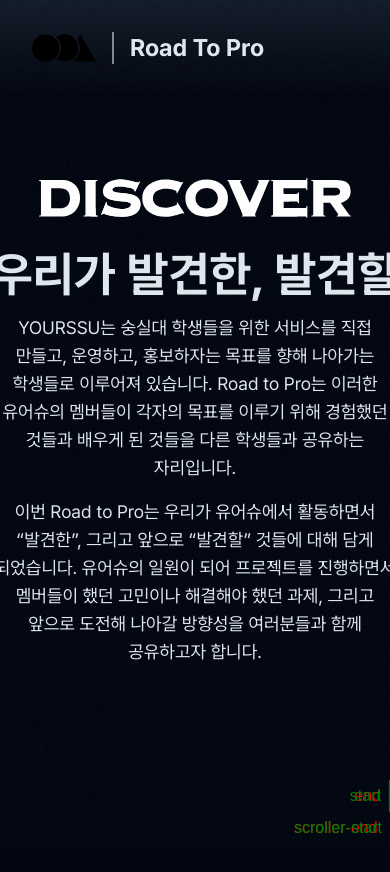
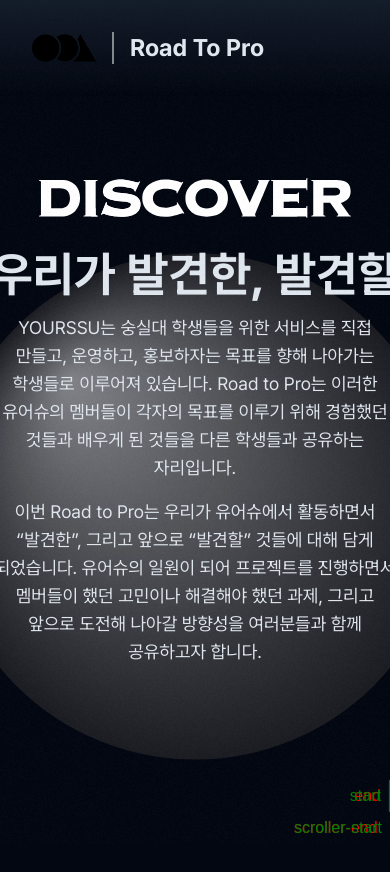
Before and after one commit to yourssu/road-to-pro-discover, a React (Vite) app: page / in a window 390 px wide. Shown: the top 872 px of the page. Built offline with nearby package versions, Linux system fonts and the light colour scheme.

Commit message:
feat: circle background with basic animation

```diff
--- a/src/components/CircleBackground.tsx
+++ b/src/components/CircleBackground.tsx
@@ -1,15 +1,35 @@
 "use client";
 
+import { cn } from "@/lib/utils";
 import { useGSAP } from "@gsap/react";
 import gsap from "gsap";
-import { useRef } from "react";
+import { useLayoutEffect, useRef, useState } from "react";
 
 export default function CircleBackground({
   containerAnimation,
 }: {
   containerAnimation?: GSAPTween;
 }) {
+  const [deviceOrientation, setDeviceOrientation] = useState<
+    "horizontal" | "vertical"
+  >("horizontal");
+  const mouseAnim = useRef<{
+    x: gsap.QuickToFunc;
+    y: gsap.QuickToFunc;
+  }>(null);
+  const mousePosPercent = useRef<{ x: number; y: number }>(null);
   const ref = useRef<HTMLDivElement>(null);
+  useLayoutEffect(() => {
+    const updateOrientation = () => {
+      const ratio = window.innerWidth / window.innerHeight;
+      if (ratio > 1) setDeviceOrientation("horizontal");
+      else setDeviceOrientation("vertical");
+    };
+    updateOrientation();
+    window.addEventListener("resize", updateOrientation);
+  }, []);
+
+  // Scroll animation
   useGSAP(
     () => {
       if (containerAnimation) {
@@ -25,10 +45,90 @@
     },
     { scope: ref, dependencies: [containerAnimation] },
   );
+  // Cursor animation
+  useGSAP(() => {
+    if (!mouseAnim.current) {
+      const xTo = gsap.quickTo(ref.current, "x", {
+        duration: 0.6,
+        ease: "power2",
+      });
+
+      const yTo = gsap.quickTo(ref.current, "y", {
+        duration: 0.6,
+        ease: "power2",
+      });
+
+      mouseAnim.current = { x: xTo, y: yTo };
+    }
+
+    return gsap.to("#circle_gradient", {
+      duration: 0.018,
+      ease: "power2",
+      repeat: -1,
+      onRepeat: () => {
+        if (mousePosPercent.current) {
+          console.log(mousePosPercent.current);
+          gsap.set("#circle_gradient", {
+            attr: {
+              fx: Math.min(
+                Math.max((mousePosPercent.current.x + 1) / 2, 0.25),
+                0.75,
+              ),
+              fy: Math.min(
+                Math.max((mousePosPercent.current.y + 1) / 2, 0.25),
+                0.75,
+              ),
+            },
+            ease: "power2.out",
+          });
+        }
+      },
+    });
+  });
+
+  window.addEventListener("mousemove", (e) => {
+    if (mouseAnim.current) {
+      const { x, y } = {
+        x: (e.clientX - window.innerWidth / 2) / (window.innerWidth / 2),
+        y: (e.clientY - window.innerHeight / 2) / (window.innerHeight / 2),
+      };
+      mousePosPercent.current = { x, y };
+      const amp = 15;
+      mouseAnim.current.x(x * amp * -1);
+      mouseAnim.current.y(y * amp * -1);
+    }
+  });
+
   return (
     <div
       ref={ref}
       className="pointer-events-none fixed inset-0 -z-10 w-full h-full rounded-none"
-    ></div>
+    >
+      <svg
+        viewBox="0 0 100 100"
+        className={cn(
+          "overflow-visible absolute inset-0 opacity-50",
+          deviceOrientation === "horizontal"
+            ? "w-full top-1/2 -translate-y-1/2"
+            : "w-[100vh] h-[100vh] left-1/2 -translate-x-1/2",
+        )}
+      >
+        <defs>
+          <radialGradient id="circle_gradient" fx="25%" fy="25%">
+            <stop offset="0%" stopColor="oklch(100% 0 3)" />
+            <stop offset="18%" stopColor="oklch(87.92% 0 0)" />
+            <stop offset="75%" stopColor="oklch(49.26% 0 0)" />
+            <stop offset="100%" stopColor="oklch(32.11% 0 0)" />
+          </radialGradient>
+        </defs>
+        <circle
+          className="main-circle"
+          cx="50"
+          cy="60"
+          r="30"
+          fill="url(#circle_gradient)"
+        ></circle>
+      </svg>
+    </div>
   );
 }
--- a/src/components/Container.tsx
+++ b/src/components/Container.tsx
@@ -30,6 +30,31 @@
       return scrollTween;
     },
     { scope: main },
+  );
+
+  // Initial Animation
+  useGSAP(
+    () => {
+      const initTl = gsap.timeline({});
+      initTl.add(
+        gsap.from(".main-circle", {
+          duration: 1.7,
+          yPercent: 40,
+          ease: "easeOut",
+        }),
+      );
+      initTl.add(
+        gsap.from(".description", {
+          duration: 0.5,
+          opacity: 0,
+          ease: "easeOut",
+        }),
+        ">",
+      );
+    },
+    {
+      scope: main,
+    },
   );
   return (
     <main ref={main} className="w-screen h-screen">
```
